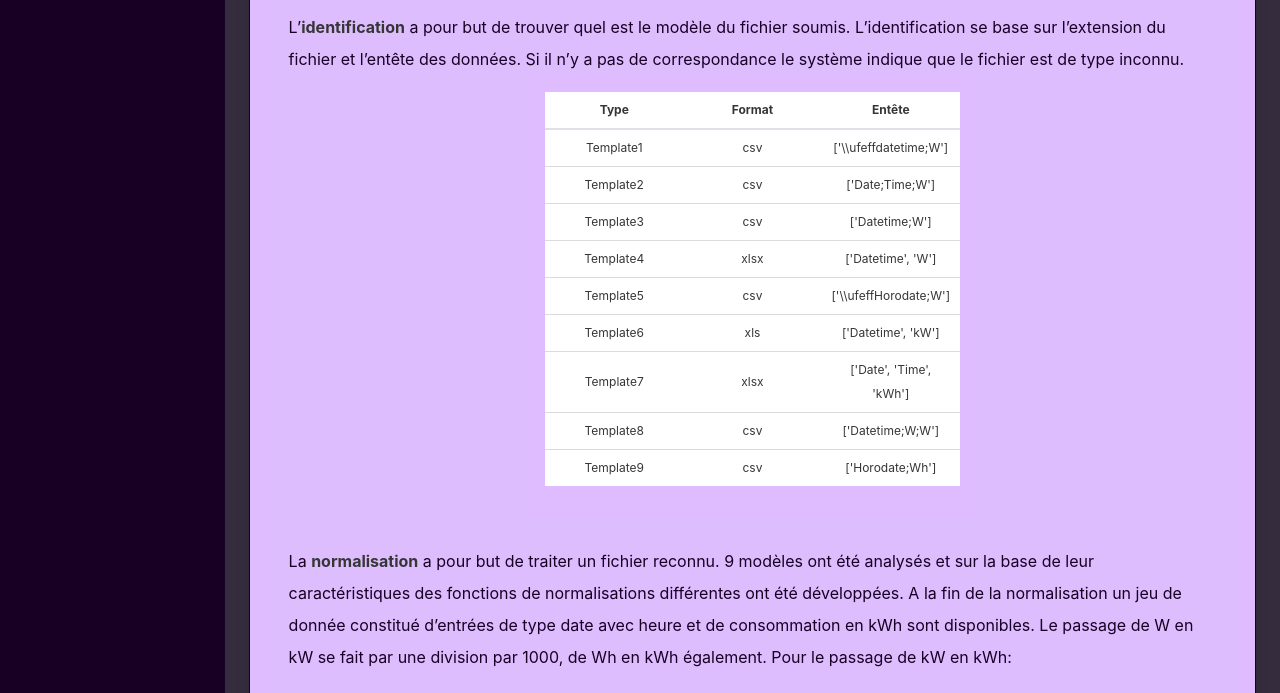
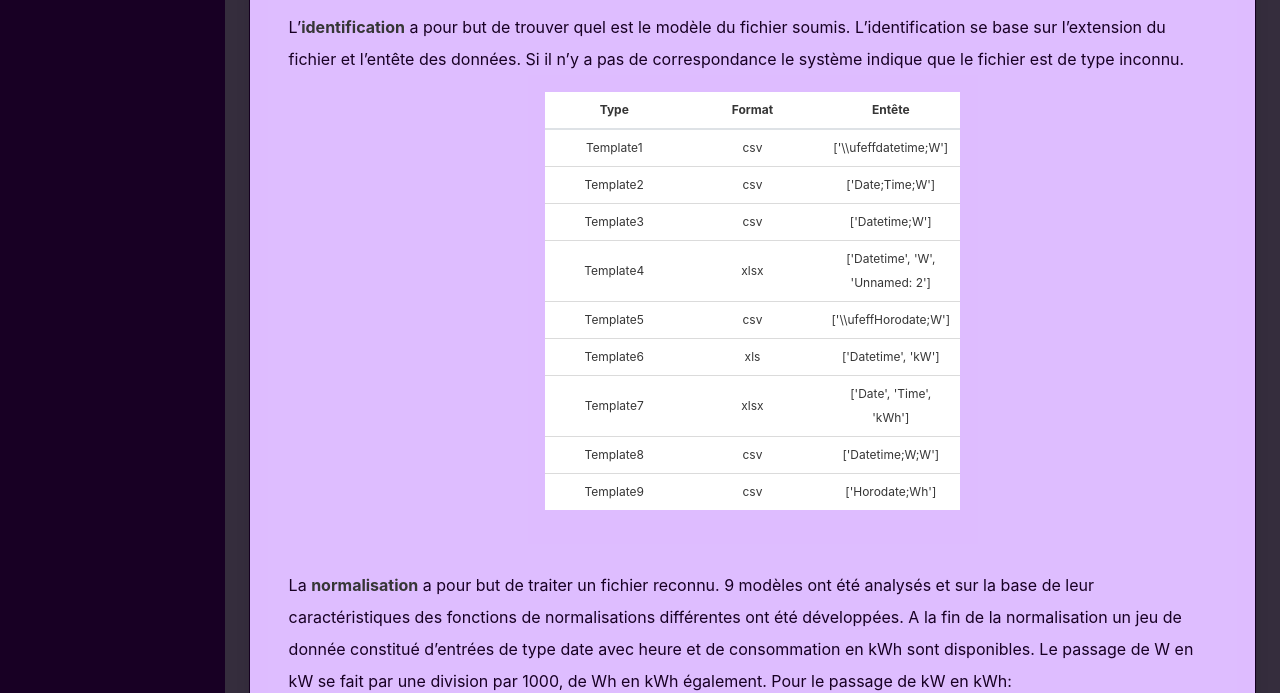
Before and after one commit to ZDubeau/Enogrid-ACdC, a Flask app: page /documentation in a window 1280 px wide. Shown: the part 274-967 px from the top of the page. Run offline with Flask 2, Linux system fonts and the light colour scheme; some libraries are stand-ins or nearby versions.

Commit message:
Changing herader of T4

```diff
--- a/templates/pages/documentation.html
+++ b/templates/pages/documentation.html
@@ -70,7 +70,7 @@
                                 <tr>
                                     <td>Template4</td>
                                     <td>xlsx</td>
-                                    <td>['Datetime', 'W']</td>
+                                    <td>['Datetime', 'W', 'Unnamed: 2']</td>
                                 </tr>
                                 <tr>
                                     <td>Template5</td>
```
